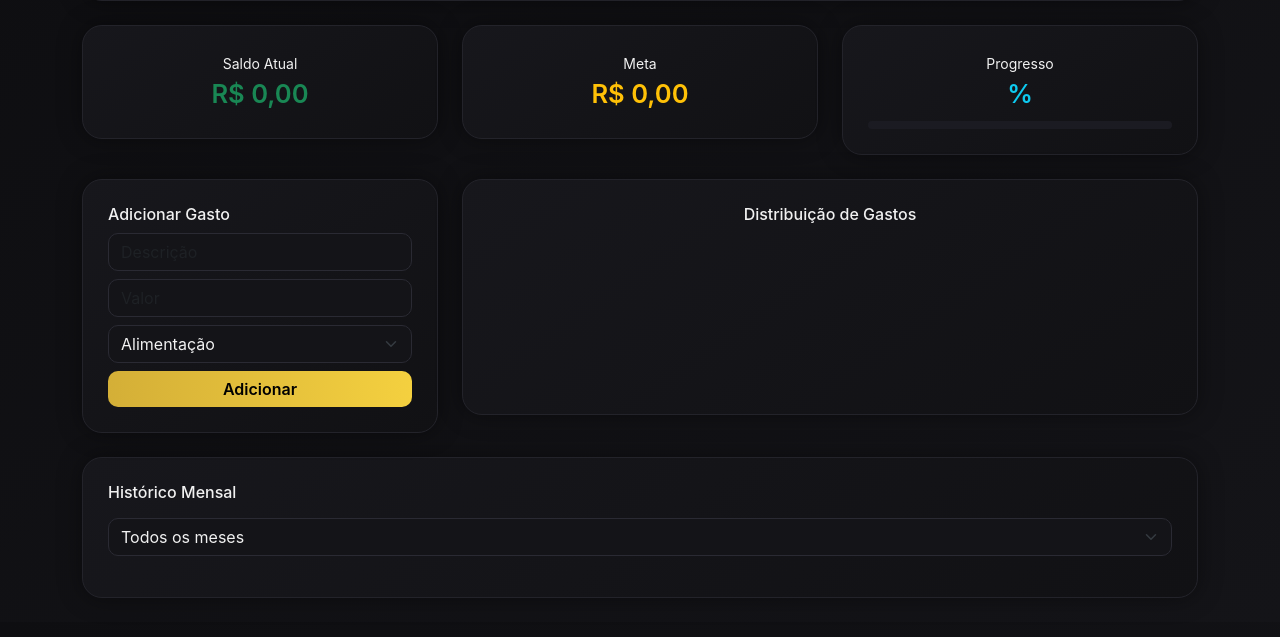
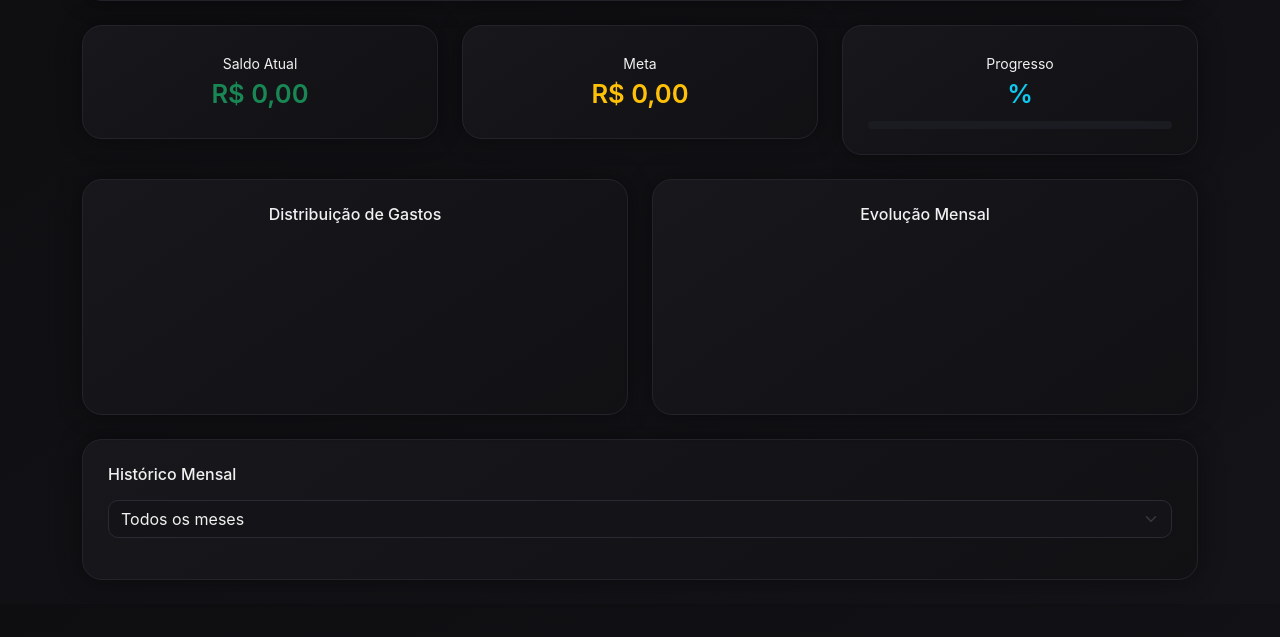
Before and after one commit to iproleplay/controle-financeiro, a Flask app: template templates/dashboard.html in a window 1280 px wide. Shown: the part 123-760 px from the top of the page. Run offline with Flask 3, Linux system fonts and the light colour scheme; the template is opened without the code that fills it, so the values that code supplies are empty; a map, chart or similar area stays blank; some libraries are stand-ins or nearby versions.

Commit message:
dashboard com grafico evolucao completo

```diff
--- a/templates/dashboard.html
+++ b/templates/dashboard.html
@@ -48,8 +48,7 @@ body {
 }
 
 canvas {
-    max-width: 300px;
-    margin: auto;
+    max-width: 100%;
 }
 </style>
 </head>
@@ -58,10 +57,9 @@ canvas {
 
 <div class="container py-4">
 
-<!-- 🔹 HEADER -->
+<!-- HEADER -->
 <div class="card-premium mb-4">
     <div class="d-flex justify-content-between align-items-center">
-
         <div>
             <h5 class="mb-0">Olá, {{ nome }}</h5>
             <small class="text-muted">
@@ -79,11 +77,10 @@ canvas {
             {% endif %}
             <a href="/logout" class="btn btn-outline-light btn-sm">Sair</a>
         </div>
-
     </div>
 </div>
 
-<!-- 🔹 CARDS FINANCEIROS -->
+<!-- CARDS -->
 <div class="row mb-4">
 
     <div class="col-md-4">
@@ -114,38 +111,26 @@ canvas {
 
 </div>
 
-<!-- 🔹 FORM + GRÁFICO -->
+<!-- GRÁFICOS -->
 <div class="row mb-4">
 
-    <div class="col-md-4">
-        <div class="card-premium">
-            <h6>Adicionar Gasto</h6>
-            <form method="POST">
-                <input type="hidden" name="tipo" value="gasto">
-                <input type="text" name="descricao" class="form-control mb-2" placeholder="Descrição" required>
-                <input type="number" step="0.01" name="valor" class="form-control mb-2" placeholder="Valor" required>
-                <select name="categoria" class="form-select mb-2" required>
-                    <option value="Alimentação">Alimentação</option>
-                    <option value="Transporte">Transporte</option>
-                    <option value="Lazer">Lazer</option>
-                    <option value="Fixo">Fixo</option>
-                    <option value="Outros">Outros</option>
-                </select>
-                <button class="btn btn-gold w-100">Adicionar</button>
-            </form>
-        </div>
-    </div>
-
-    <div class="col-md-8">
+    <div class="col-md-6">
         <div class="card-premium text-center">
             <h6>Distribuição de Gastos</h6>
             <canvas id="graficoCategoria"></canvas>
         </div>
     </div>
 
+    <div class="col-md-6">
+        <div class="card-premium text-center">
+            <h6>Evolução Mensal</h6>
+            <canvas id="graficoEvolucao"></canvas>
+        </div>
+    </div>
+
 </div>
 
-<!-- 🔹 HISTÓRICO -->
+<!-- HISTÓRICO -->
 <div class="card-premium mt-4">
     <h6 class="mb-3">Histórico Mensal</h6>
 
@@ -183,17 +168,15 @@ canvas {
 </div>
 
 <script>
+// Donut Categorias
 const dados = {{ resumo_categoria | tojson }};
 if (dados.length > 0) {
-    const categorias = dados.map(item => item[0]);
-    const valores = dados.map(item => item[1]);
-
     new Chart(document.getElementById("graficoCategoria"), {
         type: "doughnut",
         data: {
-            labels: categorias,
+            labels: dados.map(item => item[0]),
             datasets: [{
-                data: valores,
+                data: dados.map(item => item[1]),
                 backgroundColor: ["#2ecc71","#3498db","#9b59b6","#e74c3c","#f39c12"],
                 borderWidth: 0
             }]
@@ -207,6 +190,35 @@ if (dados.length > 0) {
     });
 }
 
+// Linha Evolução
+const evolucao = {{ evolucao_mensal | tojson }};
+if (evolucao.length > 0) {
+    new Chart(document.getElementById("graficoEvolucao"), {
+        type: "line",
+        data: {
+            labels: evolucao.map(item => item[0]),
+            datasets: [{
+                label: "Gastos Mensais",
+                data: evolucao.map(item => item[1]),
+                borderColor: "#f4d03f",
+                backgroundColor: "rgba(244,208,63,0.2)",
+                fill: true,
+                tension: 0.4
+            }]
+        },
+        options: {
+            plugins: {
+                legend: { labels: { color: "#ccc" } }
+            },
+            scales: {
+                x: { ticks: { color: "#ccc" } },
+                y: { ticks: { color: "#ccc" } }
+            }
+        }
+    });
+}
+
+// Histórico
 function toggleMes(mes) {
     const el = document.getElementById("conteudo-" + mes);
     el.style.display = el.style.display === "none" ? "block" : "none";
@@ -215,11 +227,7 @@ function toggleMes(mes) {
 document.getElementById("filtroMes").addEventListener("change", function() {
     const valor = this.value;
     document.querySelectorAll(".mes-bloco").forEach(bloco => {
-        if (valor === "todos" || bloco.dataset.mes === valor) {
-            bloco.style.display = "block";
-        } else {
-            bloco.style.display = "none";
-        }
+        bloco.style.display = (valor === "todos" || bloco.dataset.mes === valor) ? "block" : "none";
     });
 });
 </script>
```
